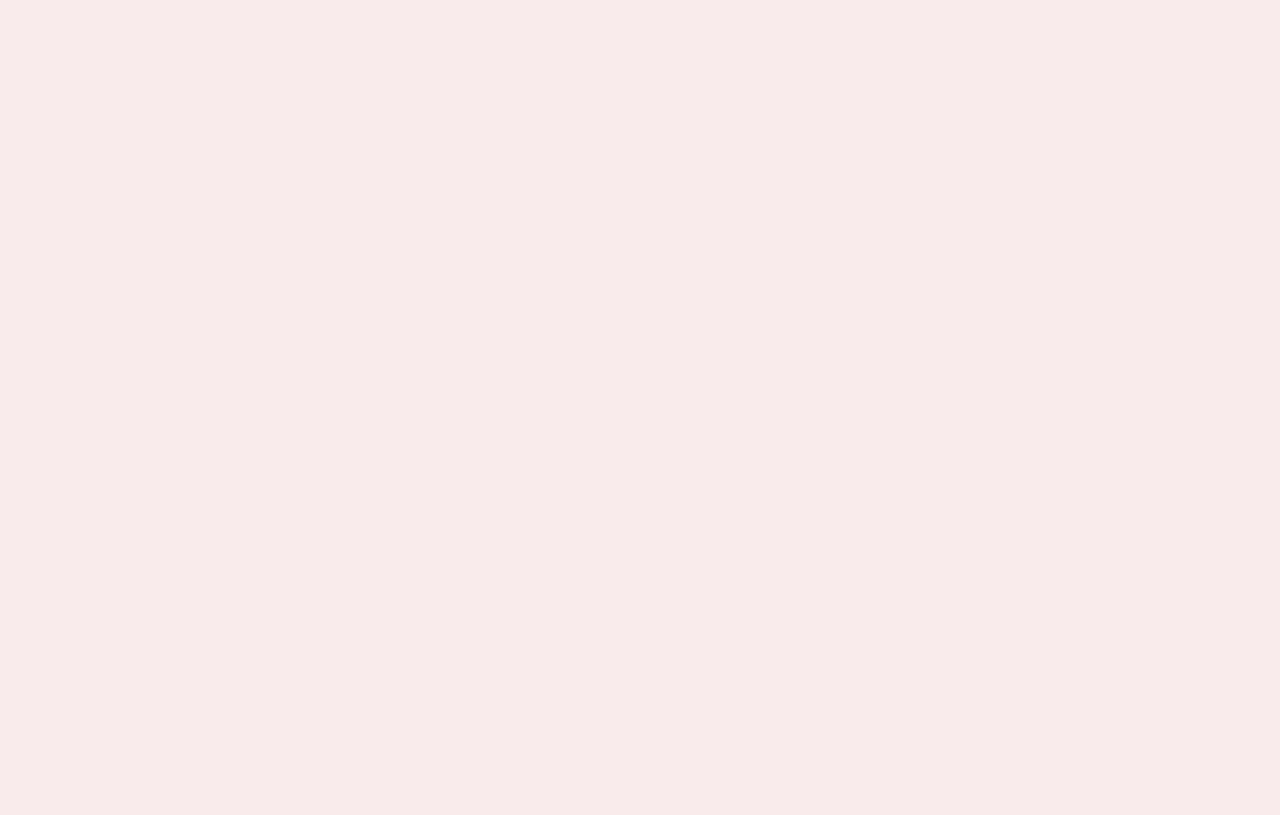
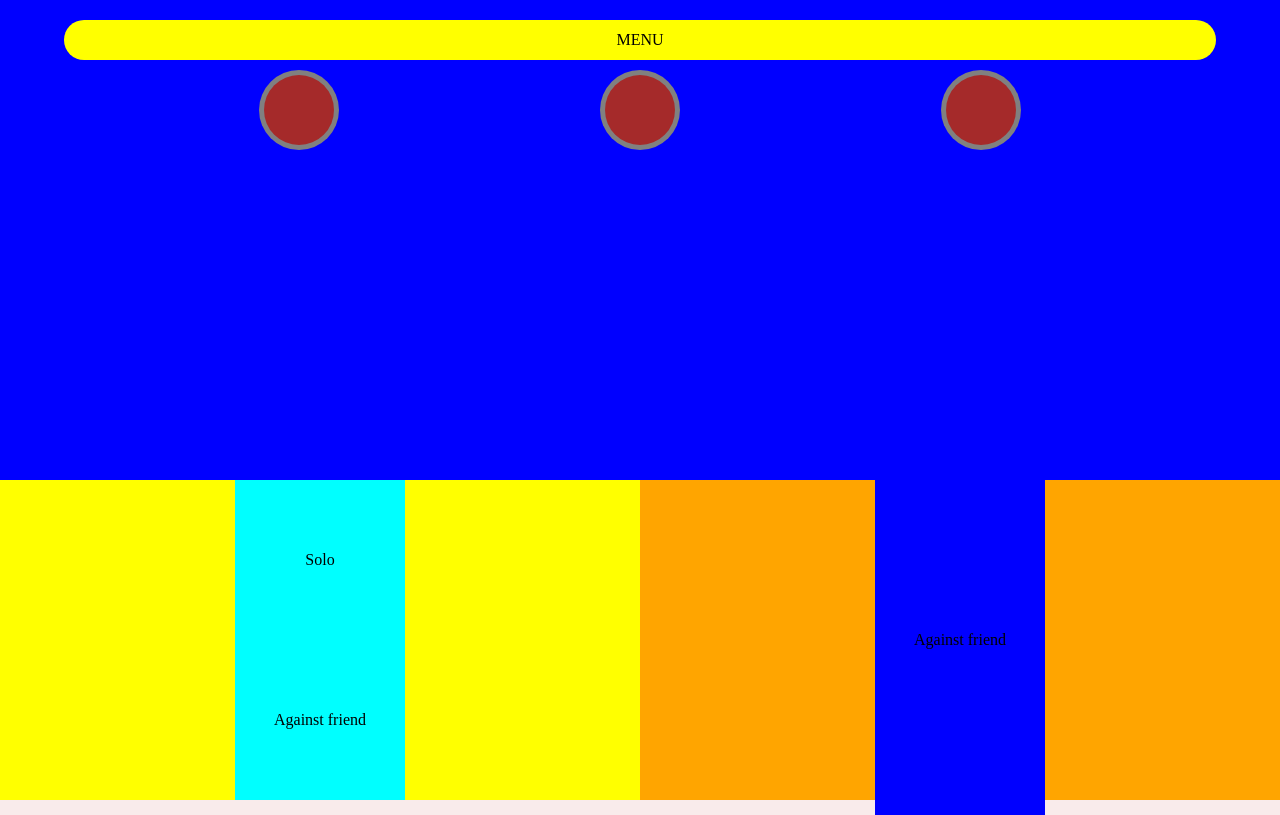
Before and after one commit to BlueSkiesPirate/Task-fighter, a React (Vite) app: page /Battle in a window 1280 px wide. Built offline with nearby package versions, Linux system fonts and the light colour scheme.

Commit message:
Battle page

```diff
--- a/src/assets/Pages/BattlePage.jsx
+++ b/src/assets/Pages/BattlePage.jsx
@@ -1,6 +1,27 @@
+import styles from "./BattlePage.module.css"
+
 export default function Battle(){
     return(
         <>
+        <div id={styles.Background}>
+            <div id={styles.NavBar}>
+                MENU
+            </div>
+            <div id={styles.ToolsEquippedContainer}>
+                <div className={styles.ItContOut}><div className={styles.ItContIn}></div></div>
+                <div className={styles.ItContOut}><div className={styles.ItContIn}></div></div>
+                <div className={styles.ItContOut}><div className={styles.ItContIn}></div></div>
+            </div>
+        </div>
+        <div id={styles.BattleContainer}>
+            <div id={styles.BattlesLeft}>
+                <div className={styles.UnlockedBattleBtn}>Solo</div>
+                <div className={styles.UnlockedBattleBtn}>Against friend</div>
+            </div>
+            <div id={styles.BattlesRight}>
+            <div className={styles.lockedBattleBtn} id={styles.RigthFight}>Against friend</div>
+            </div>
+        </div>
         </>
     )
 }
--- /dev/null
+++ b/src/assets/Pages/BattlePage.module.css
@@ -0,0 +1,102 @@
+
+#Background{
+    height:60vh;
+    width:100vw;
+    background-color: blue;
+    display:flex;
+    flex-direction: column;
+    align-items: center;
+
+}
+
+#NavBar{
+    width:90%;
+    height:40px;
+    background-color: yellow;
+    border-radius: 20px;
+    display: flex;
+    justify-content: center;
+    align-items: center;
+    margin-top:20px;
+
+}
+
+#ToolsEquippedContainer{
+    width:80%;
+    height:60px;
+    margin-top: 20px;
+    display: flex;
+    justify-content: space-around;
+    align-items: center;
+}
+
+.ItContOut{
+    height:80px;
+    width:80px;
+    border-radius: 40px;
+    display: flex;
+    justify-content: center;
+    align-items: center;
+    background-color: grey;
+
+}
+
+.ItContIn{
+    height:70px;
+    width:70px;
+    border-radius: 35px;
+    display: flex;
+    justify-content: center;
+    align-items: center;
+    background-color: brown;
+}
+
+#BattleContainer{
+    height:40vh;
+    width:100vw;
+    background-color: grey;
+    display: flex;
+
+}
+
+#BattlesLeft{
+    width: 50%;
+    height:100%;
+    display: flex;
+    flex-direction: column;
+    align-items: center;
+    justify-content: space-around;
+    background-color: yellow;
+}
+
+.UnlockedBattleBtn{
+    height: 170px;
+    width:170px;
+    background-color: aqua;
+    display: flex;
+    justify-content: center;
+    align-items: center;
+
+}
+
+.lockedBattleBtn{
+    background-color: blue;
+    display: flex;
+    justify-content: center;
+    align-items: center;
+}
+
+#BattlesRight{
+    height:100%;
+    width:50%;
+    background-color: orange;
+    display: flex;
+    justify-content: center;
+    align-items: center;
+}
+
+#RigthFight{
+    height: 350px;
+    width:170px;
+
+}
```
